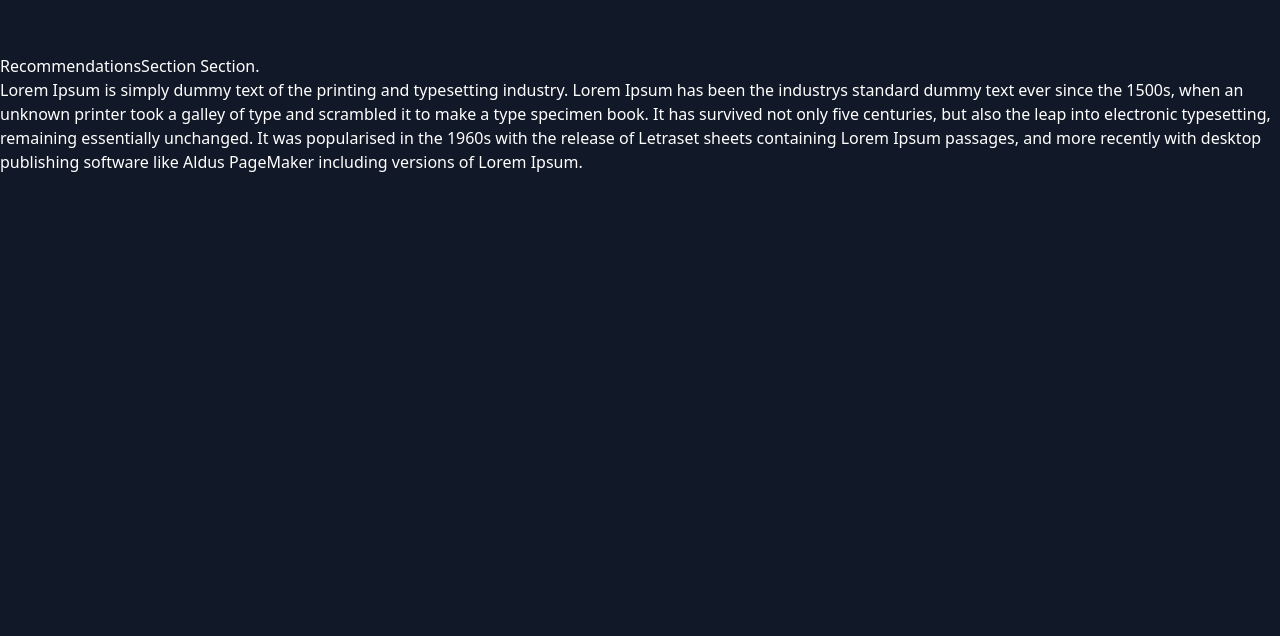
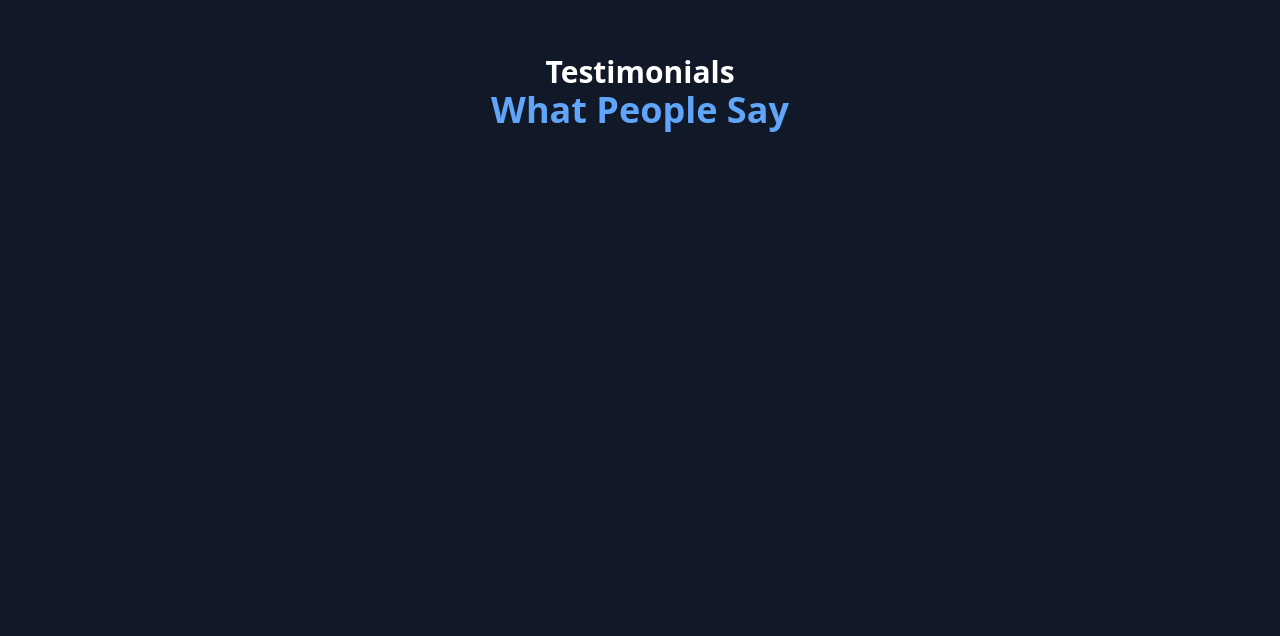
Before and after one commit to genuinelycool/portfolio_website_dark_light_mode, a React (Vite) app: page / in a window 1280 px wide. Shown: the part 3284-3920 px from the top of the page. Built offline with nearby package versions, Linux system fonts and the light colour scheme.

Commit message:
16 - Building the Layout of RecommendationsSection

```diff
--- a/src/components/RecommendationsSection/index.jsx
+++ b/src/components/RecommendationsSection/index.jsx
@@ -4,19 +4,20 @@
 
 const RecommendationsSection = () => {
   return (
-    <section className="min-h-screen py-20">
-      <h1>RecommendationsSection Section.</h1>
-      <p>
-        Lorem Ipsum is simply dummy text of the printing and typesetting
-        industry. Lorem Ipsum has been the industrys standard dummy text ever
-        since the 1500s, when an unknown printer took a galley of type and
-        scrambled it to make a type specimen book. It has survived not only five
-        centuries, but also the leap into electronic typesetting, remaining
-        essentially unchanged. It was popularised in the 1960s with the release
-        of Letraset sheets containing Lorem Ipsum passages, and more recently
-        with desktop publishing software like Aldus PageMaker including versions
-        of Lorem Ipsum.
-      </p>
+    <section className="min-h-screen py-20 px-4 text-center bg-gray-100 dark:bg-gray-900">
+      <h2 className="text-3xl font-semibold text-gray-800 dark:text-white">
+        Testimonials
+      </h2>
+      <h3 className="text-4xl font-bold text-blue-600 dark:text-blue-400 mb-16">
+        What People Say
+      </h3>
+
+      {/* Recommendation Box */}
+
+      {/* Navigation Arrows */}
+
+      {/* Logos */}
+
     </section>
   );
 };
```
